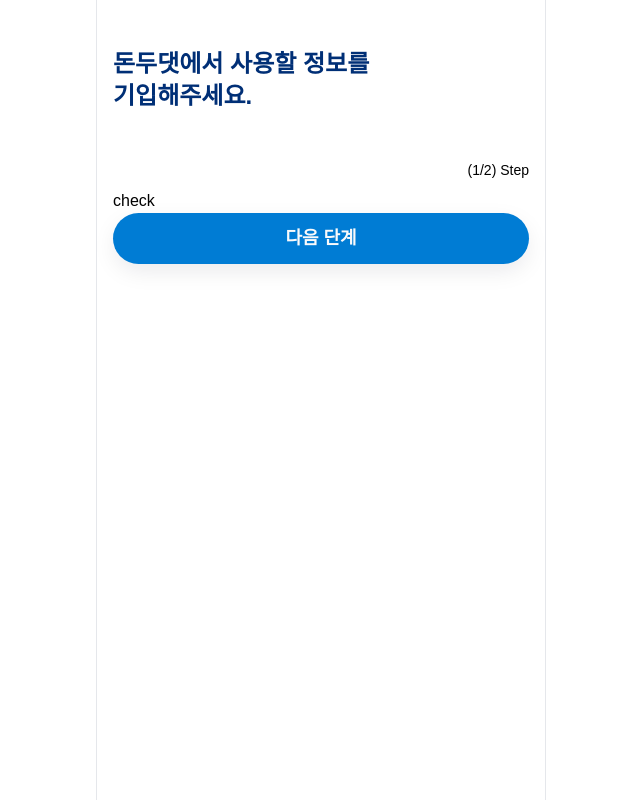
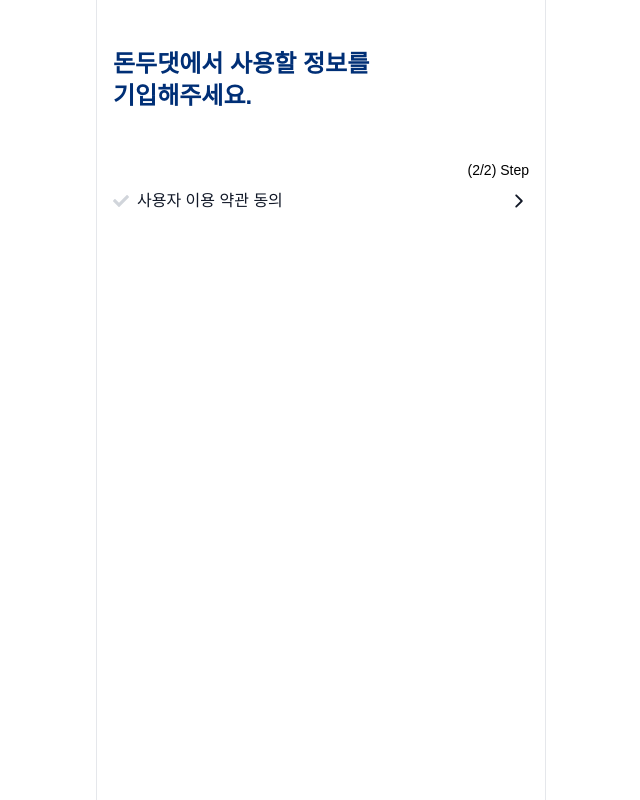
Before and after one commit to LikeLion-KW-TEAM2/TEAM_2_FE, a React (Vite) app: page /signup in a window 1280 px wide. Both pictures are taken after a click on the button "다음 단계". Shown: the whole page, without its empty margins (319-959 px from the left). Built offline with nearby package versions, Linux system fonts and the light colour scheme; a web font is replaced by a local one.

Commit message:
feat : 체크박스 인풋 생성

```diff
--- a/src/pages/auth/Signup.tsx
+++ b/src/pages/auth/Signup.tsx
@@ -1,4 +1,3 @@
-import Button from '@/components/Button'
 import SignupInputTab from './components/SignupInputTab'
 import SignupCheckTab from './components/SignupCheckTab'
 import { useState } from 'react'
@@ -10,20 +9,15 @@
 
 const Signup = () => {
   const [currentTab, setCurrentTab] = useState<number>(0)
-  const handleTabChange = () => setCurrentTab(currentTab === 0 ? 1 : 0)
 
   return (
     <div className="flexColumn">
       <h4 className="text-primary-900 my-12 w-[260px] font-bold">{SIGNUP_HEADER[0]}</h4>
 
-      <p className="text-small mb-2 text-end font-medium">(1/2) Step</p>
+      <p className="text-small mb-2 text-end font-medium">({currentTab + 1}/2) Step</p>
 
-      {currentTab === 0 && <SignupInputTab />}
+      {currentTab === 0 && <SignupInputTab setCurrentTab={setCurrentTab} />}
       {currentTab === 1 && <SignupCheckTab />}
-
-      <Button width="w-full" size="large" handleClick={handleTabChange}>
-        다음 단계
-      </Button>
     </div>
   )
 }
--- /dev/null
+++ b/src/pages/auth/components/CheckInput.tsx
@@ -0,0 +1,22 @@
+import { useToggle } from '@/hooks/useToggle'
+import { FaCheck } from 'react-icons/fa'
+import { IoIosArrowForward } from 'react-icons/io'
+
+const CheckInput = () => {
+  const [isChecked, handleIsChecked] = useToggle()
+  console.log(isChecked)
+
+  return (
+    <div className="flexAlign" onClick={handleIsChecked}>
+      <input type="checkbox" className="hidden" />
+      <FaCheck
+        size={16}
+        className={`mr-2 ${isChecked ? 'text-primary-600' : 'text-secondary-300'}`}
+      />
+      <label className="text-medium flex-1 font-medium">사용자 이용 약관 동의</label>
+      <IoIosArrowForward size={20} />
+    </div>
+  )
+}
+
+export default CheckInput
--- a/src/pages/auth/components/SignupCheckTab.tsx
+++ b/src/pages/auth/components/SignupCheckTab.tsx
@@ -1,7 +1,17 @@
+import { FaCheck } from 'react-icons/fa'
+import { IoIosArrowForward } from 'react-icons/io'
+import CheckInput from './CheckInput'
+
 const SignupCheckTab = () => {
   return (
-    <div>
-      <div>check</div>
+    <div className="text-secondary-900">
+      <CheckInput />
+      {/* <div className="flexAlign">
+        <input type="checkbox" className="hidden" />
+        <FaCheck size={16} className="text-secondary-400 mr-2" />
+        <label className="text-medium flex-1 font-medium">사용자 이용 약관 동의</label>
+        <IoIosArrowForward size={20} />
+      </div> */}
     </div>
   )
 }
--- a/src/pages/auth/components/SignupInputTab.tsx
+++ b/src/pages/auth/components/SignupInputTab.tsx
@@ -1,8 +1,16 @@
 import Button from '@/components/Button'
 import { InputField } from '@/components/InputField'
+import { Dispatch, SetStateAction } from 'react'
 
-const SignupInputTab = () => {
+interface InputTabType {
+  setCurrentTab: Dispatch<SetStateAction<number>>
+}
+
+const SignupInputTab = ({ setCurrentTab }: InputTabType) => {
+  const handleTabChange = () => setCurrentTab(1)
+
   return (
+    <>
       <div className="flexColumn mb-24 gap-4">
         <InputField>
           <InputField.Label>닉네임</InputField.Label>
@@ -27,6 +35,11 @@
           <InputField.Input type="text" placeholder="비밀번호 확인을 입력해주세요." />
         </InputField>
       </div>
+
+      <Button width="w-full" size="large" handleClick={handleTabChange}>
+        다음 단계
+      </Button>
+    </>
   )
 }
 
```
Lines whose indentation alone changed are shown as unchanged.
